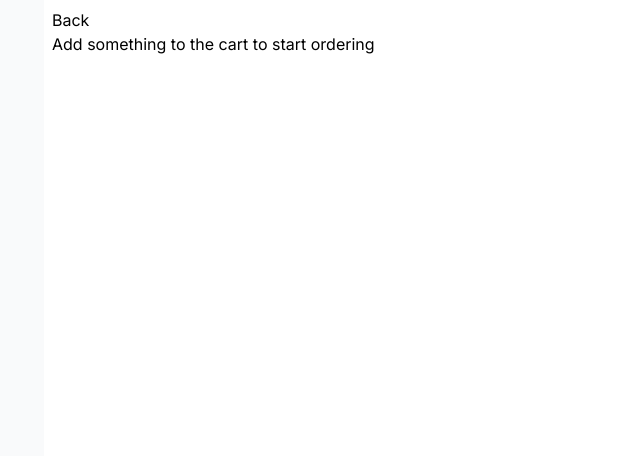
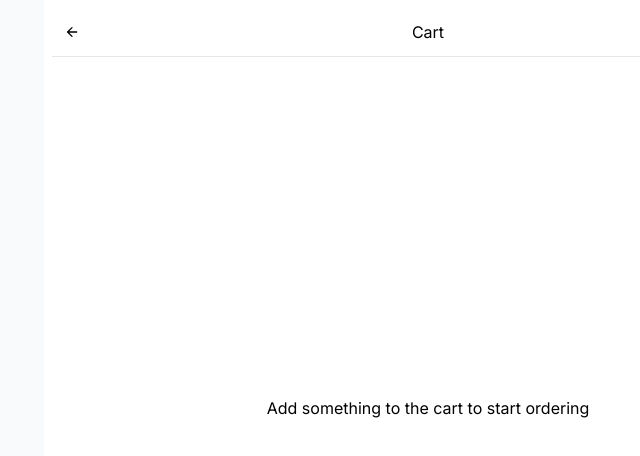
Before and after one commit to faishalirwn/star-karlo-test, a Next.js app: page /cart in a window 1280 px wide. Shown: the top 456 px of the page, without its empty margins (212-852 px from the left). Built offline with nearby package versions, Linux system fonts and the light colour scheme.

Commit message:
feat: style cart detail page

```diff
--- a/src/app/cart/page.tsx
+++ b/src/app/cart/page.tsx
@@ -7,6 +7,7 @@ import { FoodItem } from "@/components/FoodItem";
 import { FC } from "react";
 import { IDRFormatter } from "@/utils";
 import { useRouter } from "next/navigation";
+import { MaterialSymbolsArrowBackRounded } from "@/components/Icons/ArrowBack";
 
 const CartItems: FC<{ cart: CartType }> = ({ cart }) => {
     const { addQty, removeQty } = useCartStore();
@@ -22,6 +23,7 @@ const CartItems: FC<{ cart: CartType }> = ({ cart }) => {
                 return (
                     item && (
                         <FoodItem
+                            cart
                             key={item.id}
                             imgSrc={item.picture}
                             name={item.name}
@@ -58,13 +60,25 @@ export default function Cart() {
     };
 
     return (
-        <div>
-            <Link href="/">Back</Link>
+        <div className="relative min-h-screen pb-32">
+            <header className="flex items-center border-b mb-5 py-3 px-3">
+                <Link href="/" className="inline-block flex-1">
+                    <MaterialSymbolsArrowBackRounded />
+                </Link>
+                <p>Cart</p>
+                <div className="flex-1"></div>
+            </header>
             {cart.size > 0 && (
-                <div>
-                    <label htmlFor="table">Table No.</label>
+                <>
+                    <div className="relative mb-5">
+                        <label
+                            className="absolute text-xs left-3 top-2"
+                            htmlFor="table"
+                        >
+                            Table No.
+                        </label>
                         <input
-                        className="border p-1 w-14"
+                            className="border pt-5 pb-1.5 px-3 w-20 rounded-2xl"
                             onChange={(e) => {
                                 setTableNumber(parseInt(e.target.value));
                             }}
@@ -74,22 +88,33 @@ export default function Cart() {
                             type="number"
                         />
                     </div>
+                    <h2 className="text-lg font-bold mb-2">Order Summary</h2>
+                </>
             )}
             <CartItems cart={cart} />
             {cart.size === 0 && (
-                <p>Add something to the cart to start ordering</p>
+                <p className="absolute top-1/2 left-1/2 -translate-x-1/2 -translate-y-1/2">
+                    Add something to the cart to start ordering
+                </p>
             )}
             {cart.size > 0 && (
-                <>
-                    <p>
-                        Total:{" "}
+                <div className="fixed bottom-0 p-2 -ml-2 bg-white w-full max-w-[768px] border-t">
+                    <div className="flex justify-between pt-3 pb-4">
+                        <p>Total</p>
+                        <p className="font-bold">
                             {IDRFormatter.format(getTotalPrice()).replace(
                                 /\s/g,
                                 ""
                             )}
                         </p>
-                    <button onClick={handleOrder}>Order</button>
-                </>
+                    </div>
+                    <button
+                        className="bg-green-200 p-3 rounded text-gray-800 font-bold w-full text-center flex items-center justify-center gap-3"
+                        onClick={handleOrder}
+                    >
+                        Order
+                    </button>
+                </div>
             )}
         </div>
     );
--- a/src/app/globals.css
+++ b/src/app/globals.css
@@ -1,3 +1,11 @@
 @tailwind base;
 @tailwind components;
 @tailwind utilities;
+
+@layer base {
+    input[type="number"]::-webkit-inner-spin-button,
+    input[type="number"]::-webkit-outer-spin-button {
+      -webkit-appearance: none;
+      margin: 0;
+    }
+  }
--- a/src/app/page.tsx
+++ b/src/app/page.tsx
@@ -39,7 +39,7 @@ export default function Home() {
                 Juna Restaurant&apos;s Menu
             </h1>
             <h2 className="font-bold text-lg mb-2">
-                Chef&apos;s Recommendation
+                Chef&apos;s Recommendations
             </h2>
             <section className="grid grid-cols-1 md:grid-cols-2 gap-3">
                 {data.map((food) => (
--- a/src/components/FoodItem.tsx
+++ b/src/components/FoodItem.tsx
@@ -35,7 +35,7 @@ const QtyCounter = ({
                 }
             >
                 {qty > 1 ? (
-                    "-"
+                    "–"
                 ) : (
                     <div className="rounded-full border p-1.5 bg-green-200">
                         <MaterialSymbolsDeleteRounded className="text-black" />
@@ -74,7 +74,7 @@ export const FoodItem = ({
 }: FoodItemProps) => {
     if (cart) {
         return (
-            <div className=" p-2 flex gap-2">
+            <div className="px-2 py-4 flex gap-2 border-b">
                 <div className="w-[125px] h-[125px]">
                     <Image
                         className="rounded h-full object-cover"
```
Lines whose indentation alone changed are shown as unchanged.
